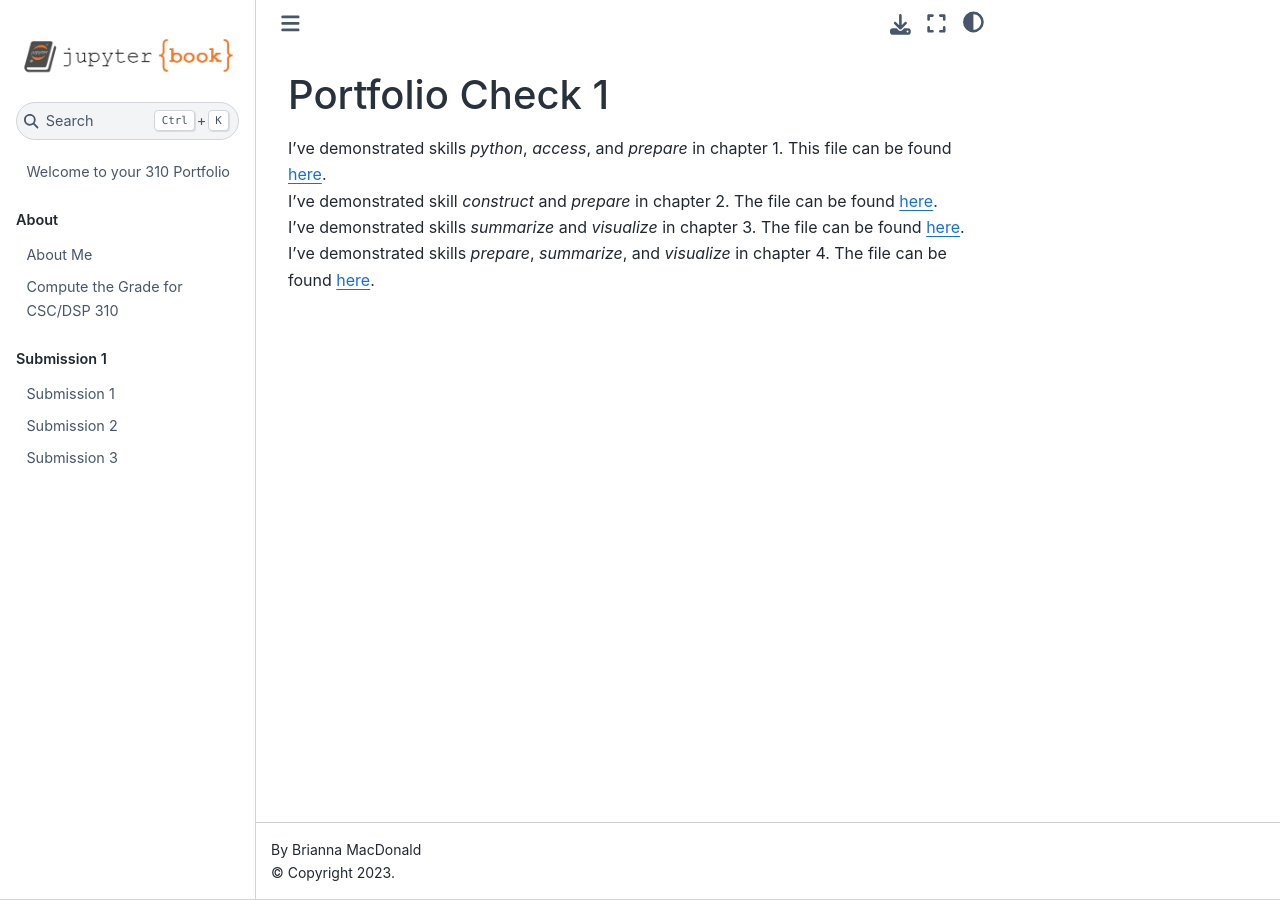
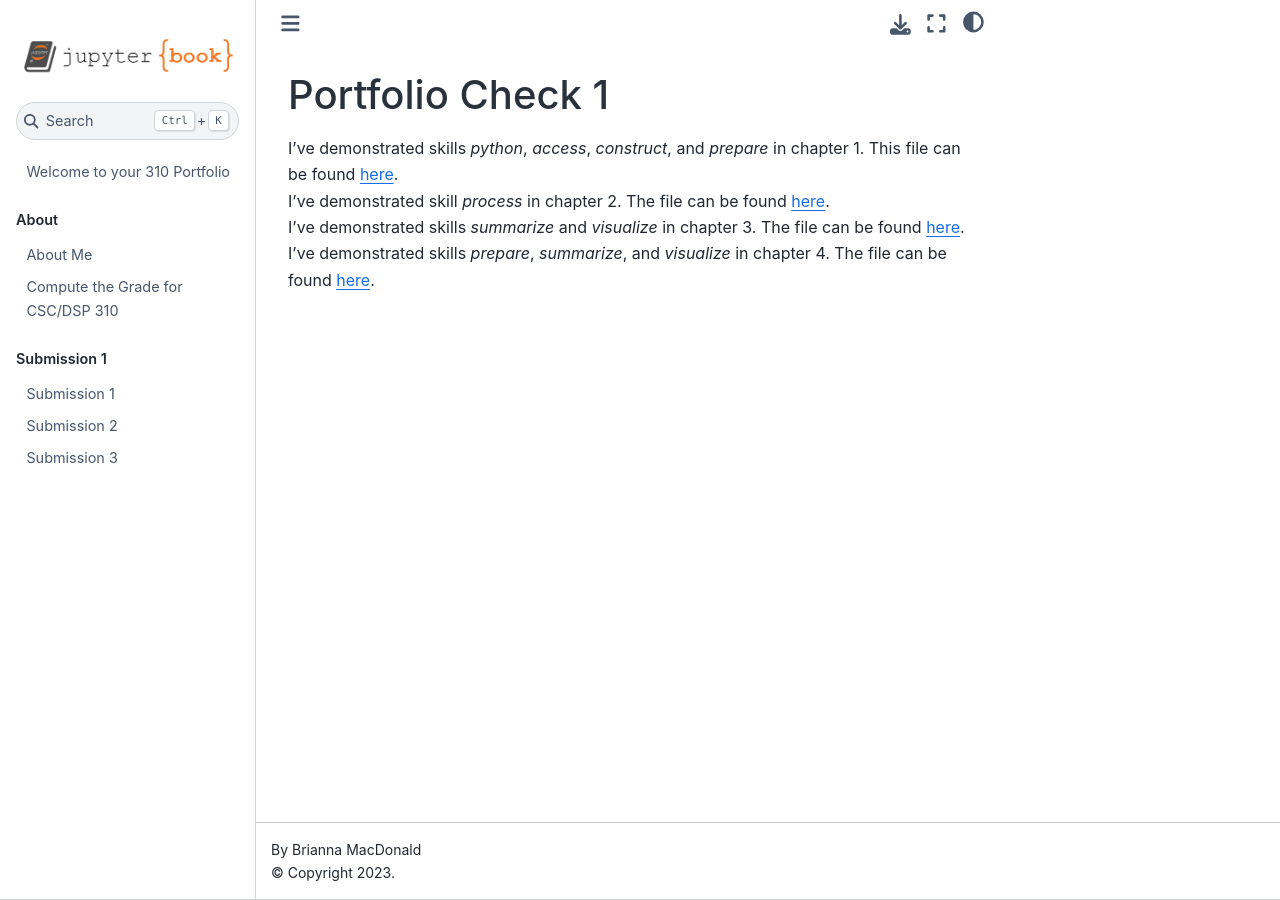
Before and after one commit to briannakathrynm/portfolio-briannakathrynm, a Jupyter Book: the page built from submission_1_intro.md, in a window 1280 px wide. Built offline with Jupyter Book 1.0.4 settings and Sphinx 7.4.7 and the Sphinx Book theme 1.1.4, drawn with Linux system fonts in a browser that asks for light colours; pages that are not in the unit, such as notebooks, are missing from menus.

Commit message:
Update submission_1_intro.md

```diff
--- a/submission_1_intro.md
+++ b/submission_1_intro.md
@@ -1,8 +1,8 @@
 # Portfolio Check 1
 
-I've demonstrated skills *python*, *access*, and *prepare* in chapter 1. This file can be found [here](check1/submission_1.md).
+I've demonstrated skills *python*, *access*, *construct*, and *prepare* in chapter 1. This file can be found [here](check1/submission_1.md).
 <br>
-I've demonstrated skill *construct* and *prepare* in chapter 2. The file can be found [here](check1/submission_2.md).
+I've demonstrated skill *process* in chapter 2. The file can be found [here](check1/submission_2.md).
 <br>
 I've demonstrated skills *summarize* and *visualize* in chapter 3. The file can be found [here](check1/submission_3.md).
 <br>
```
